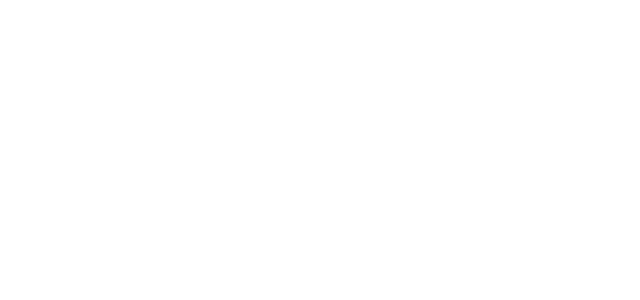
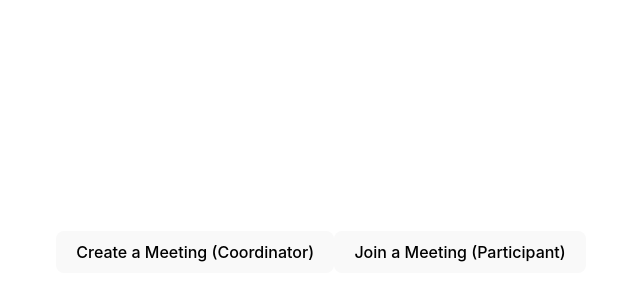
Before and after one commit to tramadan-up/meetup, a React (Vite) app: page / in a window 1280 px wide. Before the commit this address had no page. Shown: the part 148-448 px from the top of the page, without its empty margins (319-959 px from the left). Built offline with nearby package versions, Linux system fonts and the light colour scheme.

Commit message:
reconfig routing

```diff
--- a/src/App.tsx
+++ b/src/App.tsx
@@ -1,4 +1,4 @@
-import { BrowserRouter as Router, Route, Routes } from "react-router-dom";
+import { HashRouter as Router, Route, Routes } from "react-router-dom";
 import LoginPage from "./pages/LoginPage.tsx";
 import CoordinatorMeetingCreationPage from "./pages/CoordinatorMeetingCreationPage.tsx";
 import ParticipantWaitingPage from "./pages/ParticipantWaitingPage.tsx";
@@ -9,9 +9,9 @@ function App() {
     <>
         <Router>
             <Routes>
-                <Route path="/meetup/" element={<LoginPage />} />
-                <Route path="/meetup/coordinator" element={<CoordinatorMeetingCreationPage />} />
-                <Route path="/meetup/participant" element={<ParticipantWaitingPage />} />
+                <Route path="/" element={<LoginPage />} />
+                <Route path="/coordinator" element={<CoordinatorMeetingCreationPage />} />
+                <Route path="/participant" element={<ParticipantWaitingPage />} />
             </Routes>
         </Router>
     </>
--- a/src/pages/LoginPage.tsx
+++ b/src/pages/LoginPage.tsx
@@ -3,10 +3,10 @@ import { useNavigate } from 'react-router-dom';
 function LoginPage() {
     const navigate = useNavigate();
     const handleCoordinatorClick = () => {
-        navigate('/meetup/coordinator');
+        navigate('/coordinator');
     };
     const handleParticipantClick = () => {
-        navigate('/meetup/participant');
+        navigate('/participant');
     };
 
     return (
```
Also changed, not shown: 404.html (deleted, +0 -11 lines).
